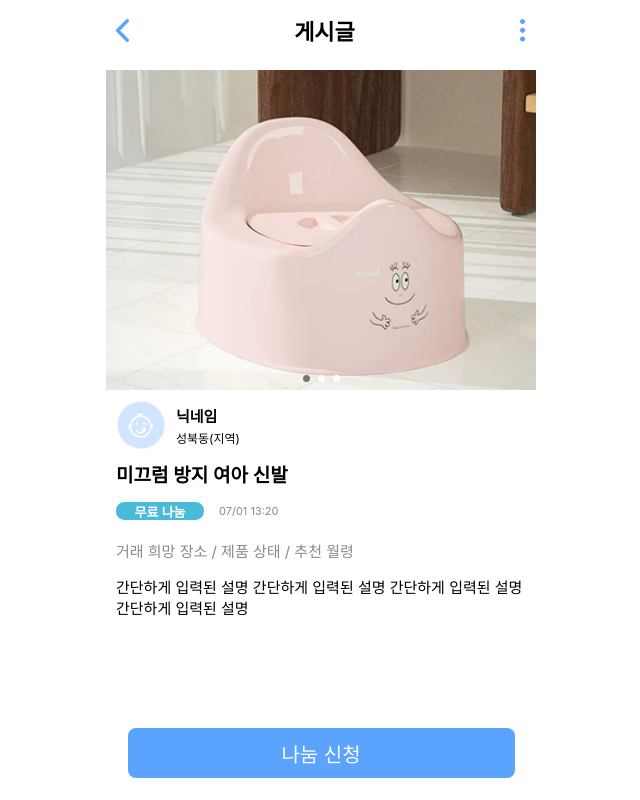
After one commit to 2025-HERETHON/2025-herethon-12, a Python web app: template posts/templates/posts/detail.html in a window 1280 px wide. The commit adds this page. Shown: the whole page, without its empty margins (319-959 px from the left). Run offline with Jinja, Linux system fonts and the light colour scheme; the template is opened without the code that fills it, so the values that code supplies are empty; some web fonts are replaced.

Commit message:
feat: 게시글 상세페이지 UI 구현

```diff
--- a/posts/static/posts/common.css
+++ b/posts/static/posts/common.css
@@ -1,4 +1,12 @@
 @import url("https://cdn.jsdelivr.net/gh/orioncactus/pretendard@v1.3.8/dist/web/static/pretendard.css");
+:root {
+  --color-mint: #4abad9; /* 무료 나눔 */
+  --color-deep-blue: #2e80e6; /* nav바 선택 아이콘, 교환, 거래 완료, 클릭될 때 바뀌는 컬러 */
+  --color-blue: #5aa4ff; /* 거래중, 등록 버튼 기본 컬러 */
+  --color-light-blue: #bad4f3; /* nav바에서 선택 안 된 아이콘 */
+  --color-gray: #8f8f8f; /* 거래 완료 */
+  --color-red: #f93e3e; /* 필수 항목 경고 */
+}
 
 html {
   box-sizing: border-box;
@@ -60,6 +68,7 @@ input {
 
 textarea {
   resize: none;
+  outline: none;
 }
 
 img {
@@ -78,15 +87,22 @@ img {
 
 /* 화면 하단 파란색 버튼 */
 .submit-btn {
-  width: 80%;
-  max-width: 344px;
+  width: 100%;
+  max-width: 387px; /* main-container 430px의 90% */
   height: 50px;
-  background-color: #5aa4ff;
+  background-color: var(--color-blue);
   color: #ffffff;
   border-radius: 8px;
   font-size: 20px;
   position: fixed;
   bottom: 22px;
+  display: flex;
+  justify-content: center;
+  align-items: center;
+}
+
+.submit-btn:active {
+  background-color: var(--color-deep-blue);
 }
 
 /* 숨기려는 요소 class에 포함 */
--- /dev/null
+++ b/posts/static/posts/detail.css
@@ -0,0 +1,276 @@
+body {
+  display: flex;
+  align-items: center;
+  flex-direction: column;
+  color: #000000;
+}
+
+.darken {
+  position: fixed;
+  right: 0;
+  top: 0;
+  width: 100%;
+  height: 100%;
+  background-color: rgba(0, 0, 0, 0.2);
+  z-index: 1000;
+}
+
+.delete-modal {
+  position: fixed;
+  width: 70%;
+  max-width: 301px;
+  z-index: 1020;
+  background-color: #ffffff;
+  top: 50%;
+  left: 50%;
+  transform: translateX(-50%);
+  display: grid;
+  grid-template-rows: 1.4fr 1px 1fr;
+  border-radius: 8px;
+  border: 1px solid #8fbffa;
+}
+
+.delete-modal p {
+  justify-self: center;
+  font-size: 20px;
+  font-weight: 500;
+}
+
+.x-divide {
+  width: 100%;
+  height: 1px;
+  border-top: 1px dashed #c0dcff;
+}
+
+.delete-modal form {
+  display: flex;
+  justify-content: space-evenly;
+  align-items: center;
+  margin: 0;
+}
+
+.y-divide {
+  height: 100%;
+  width: 1px;
+  border-right: 1px dashed #c0dcff;
+}
+
+.delete-modal button {
+  background: none;
+  width: 100%;
+  height: 100%;
+  padding: 0;
+  font-size: 16px;
+  font-weight: 500;
+  color: var(--color-blue);
+  display: flex;
+  justify-content: center;
+  align-items: center;
+}
+
+/* 뒤로가기, 더보기 버튼 다 있는 header */
+.header {
+  position: fixed;
+  width: 100%;
+  max-width: 430px;
+  background-color: #ffffff;
+  top: 0;
+  left: 50%;
+  transform: translateX(-50%);
+  height: 60px;
+  display: flex;
+  justify-content: space-between;
+  align-items: center;
+  z-index: 100;
+}
+
+.header-title {
+  font-weight: 600;
+  font-size: 22px;
+}
+
+.header button {
+  background: none;
+}
+
+.back-btn,
+.more-btn {
+  padding: 0 10px;
+}
+
+.header-dropdown {
+  background-color: #ffffff;
+  position: fixed;
+  top: 50px;
+  right: 8px;
+  width: 90px;
+  height: 70px;
+  border: 1px solid #8fbffa;
+  border-radius: 8px;
+  display: flex;
+  flex-direction: column;
+  justify-content: center;
+  align-items: center;
+  gap: 6px;
+  z-index: 999;
+  box-shadow: 2px 2px 16px 8px rgba(0, 0, 0, 0.1);
+}
+
+.dropdown-modify,
+.dropdown-delete {
+  text-align: center;
+  font-size: 16px;
+  font-weight: 300;
+  color: #000000;
+  width: 100%;
+}
+.dropdown-modify:active,
+.dropdown-delete:active {
+  color: var(--color-blue);
+}
+
+.detail-container {
+  display: flex;
+  flex-direction: column;
+  justify-content: center;
+  align-items: center;
+  width: 100%;
+  margin-top: 50px;
+}
+
+.img-container {
+  position: relative;
+  display: flex;
+  justify-content: center;
+  align-items: center;
+}
+
+.img-box {
+  max-width: 100vw;
+  display: flex;
+  overflow-x: auto;
+  scroll-snap-type: x mandatory;
+  scrollbar-width: none;
+  -ms-overflow-style: none;
+  -webkit-overflow-scrolling: touch;
+  scroll-behavior: smooth;
+}
+
+.img-box img {
+  height: 320px;
+  flex: 0 0 100%;
+  scroll-snap-align: start;
+}
+
+.indicator {
+  position: absolute;
+  display: flex;
+  justify-content: center;
+  gap: 8px;
+  bottom: 8px;
+}
+
+.dot {
+  width: 7px;
+  height: 7px;
+  border-radius: 50%;
+  background-color: #ffffff;
+}
+
+.dot-active {
+  background-color: rgba(0, 0, 0, 0.5);
+}
+
+.text-container {
+  display: flex;
+  flex-direction: column;
+  padding: 10px;
+  gap: 10px;
+}
+
+.profile-bar {
+  width: 100%;
+  display: flex;
+  align-items: center;
+  gap: 10px;
+}
+
+.profile-bar img {
+  width: 50px;
+  height: 50px;
+}
+
+.profile {
+  display: flex;
+  flex-direction: column;
+  justify-content: center;
+  gap: 3px;
+}
+
+.detail-nickname {
+  font-size: 15px;
+  font-weight: 600;
+}
+
+.detail-region {
+  font-size: 12px;
+}
+
+.title {
+  font-size: 19px;
+  font-weight: 600;
+  align-self: flex-start;
+}
+
+.type-time {
+  display: flex;
+  gap: 15px;
+  align-items: center;
+}
+
+.type-time,
+.place-status-age {
+  margin: 5px 0;
+}
+
+.type {
+  width: 88px;
+  height: 18px;
+  border-radius: 8.5px;
+  color: #ffffff;
+  font-size: 13px;
+  font-weight: 600;
+  display: flex;
+  justify-content: center;
+  align-items: center;
+}
+
+.free-type {
+  background-color: var(--color-mint);
+}
+
+.exchange-type {
+  background-color: var(--color-deep-blue);
+}
+
+.time {
+  font-size: 11px;
+}
+
+.time,
+.place-status-age {
+  color: #8a8a8a;
+}
+
+.place-status-age,
+.description {
+  font-size: 15px;
+}
+
+.sold-out {
+  background-color: #8f8f8f;
+}
+
+.hidden {
+  display: none;
+}
--- /dev/null
+++ b/posts/templates/posts/detail.html
@@ -0,0 +1,96 @@
+a<!DOCTYPE html>
+<html lang="en">
+  <head>
+    <meta charset="UTF-8" />
+    <meta name="viewport" content="width=device-width, initial-scale=1.0" />
+    <title>Dearbebe</title>
+    <link rel="stylesheet" href="/posts/static/posts/common.css" />
+    <link rel="stylesheet" href="/posts/static/posts/detail.css" />
+    <script defer src="/posts/static/posts/js/detail.js"></script>
+  </head>
+  <body>
+    <div class="main-container">
+      <!-- 삭제 확인 모달 -->
+      <div class="delete-modal hidden">
+        <p>게시글을 삭제하시겠습니까?</p>
+        <div class="x-divide"></div>
+        <form method="POST" action="">
+          <button type="button" id="cancel">취소</button>
+          <div class="y-divide"></div>
+          <button type="submit" id="ok">확인</button>
+        </form>
+      </div>
+      <div class="darken hidden"></div>
+
+      <div class="header">
+        <a href="" class="back-btn">
+          <img src="/posts/static/posts/images/back.svg" alt="뒤로가기" />
+        </a>
+        <div class="header-title">게시글</div>
+        <button class="more-btn">
+          <img src="/posts/static/posts/images/more.svg" alt="더보기" />
+        </button>
+
+        <!-- 수정 삭제 드롭다운 -->
+        <div class="header-dropdown hidden">
+          <a href="" class="dropdown-modify">수정</a>
+          <div class="x-divide"></div>
+          <button class="dropdown-delete">삭제</button>
+        </div>
+      </div>
+
+      <div class="detail-container">
+        <div class="img-container">
+          <div class="img-box">
+            <img
+              src="/posts/static/posts/images/sample-img1.png"
+              alt="제품 사진1"
+            />
+            <img
+              src="/posts/static/posts/images/sample-img2.png"
+              alt="제품 사진2"
+            />
+            <img
+              src="/posts/static/posts/images/sample-img3.png"
+              alt="제품 사진3"
+            />
+          </div>
+          <div class="indicator">
+            <!-- 사진 개수만큼 반복하도록 -->
+            <div class="dot dot-active"></div>
+            <div class="dot"></div>
+            <div class="dot"></div>
+          </div>
+        </div>
+        <div class="text-container">
+          <div class="profile-bar">
+            <img
+              src="/posts/static/posts/images/default_profile.png"
+              alt="기본 프로필 사진"
+            />
+            <div class="profile">
+              <div class="detail-nickname">닉네임</div>
+              <div class="detail-region">성북동(지역)</div>
+            </div>
+          </div>
+          <div class="title">미끄럼 방지 여아 신발</div>
+          <div class="type-time">
+            <div class="type free-type">무료 나눔</div>
+            <!-- <div class="type exchange-type">교환</div> -->
+            <div class="time">07/01 13:20</div>
+          </div>
+          <div class="place-status-age">
+            거래 희망 장소 / 제품 상태 / 추천 월령
+          </div>
+          <div class="description">
+            간단하게 입력된 설명 간단하게 입력된 설명 간단하게 입력된 설명
+            간단하게 입력된 설명
+          </div>
+        </div>
+        <a href="./free.html" class="submit-btn">나눔 신청</a>
+        <!-- <a href="./exchange.html" class="submit-btn">교환 신청</a> -->
+        <!-- <a href="" class="submit-btn sold-out">거래 완료</a> -->
+      </div>
+    </div>
+  </body>
+</html>
```
Also changed, not shown: posts/static/posts/js/detail.js (added, +48 -0 lines), posts/static/posts/images/back.svg (added), posts/static/posts/images/default_profile.png (added), posts/static/posts/images/more.svg (added), posts/static/posts/images/sample-img1.png (added), posts/static/posts/images/sample-img2.png (added), posts/static/posts/images/sample-img3.png (added).
